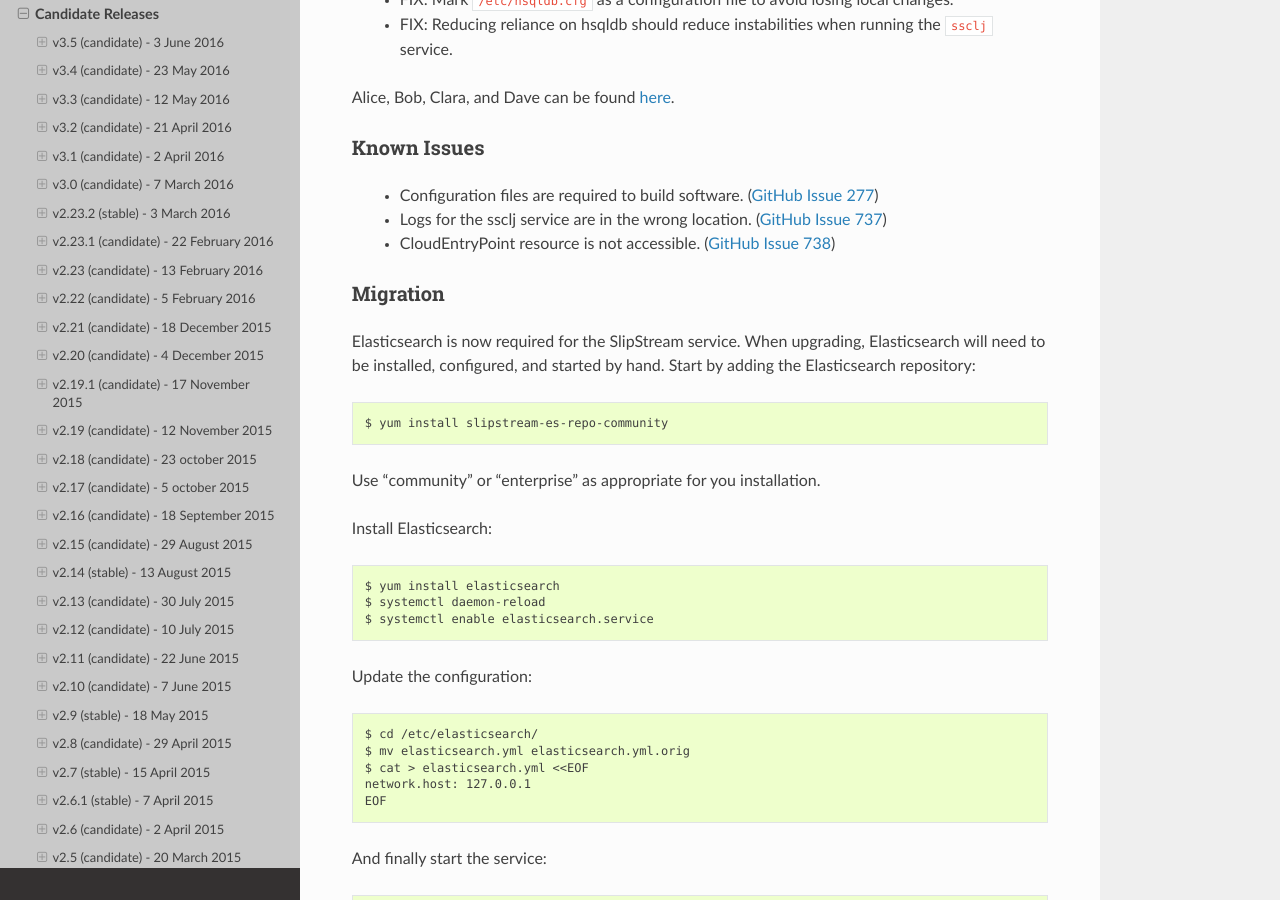
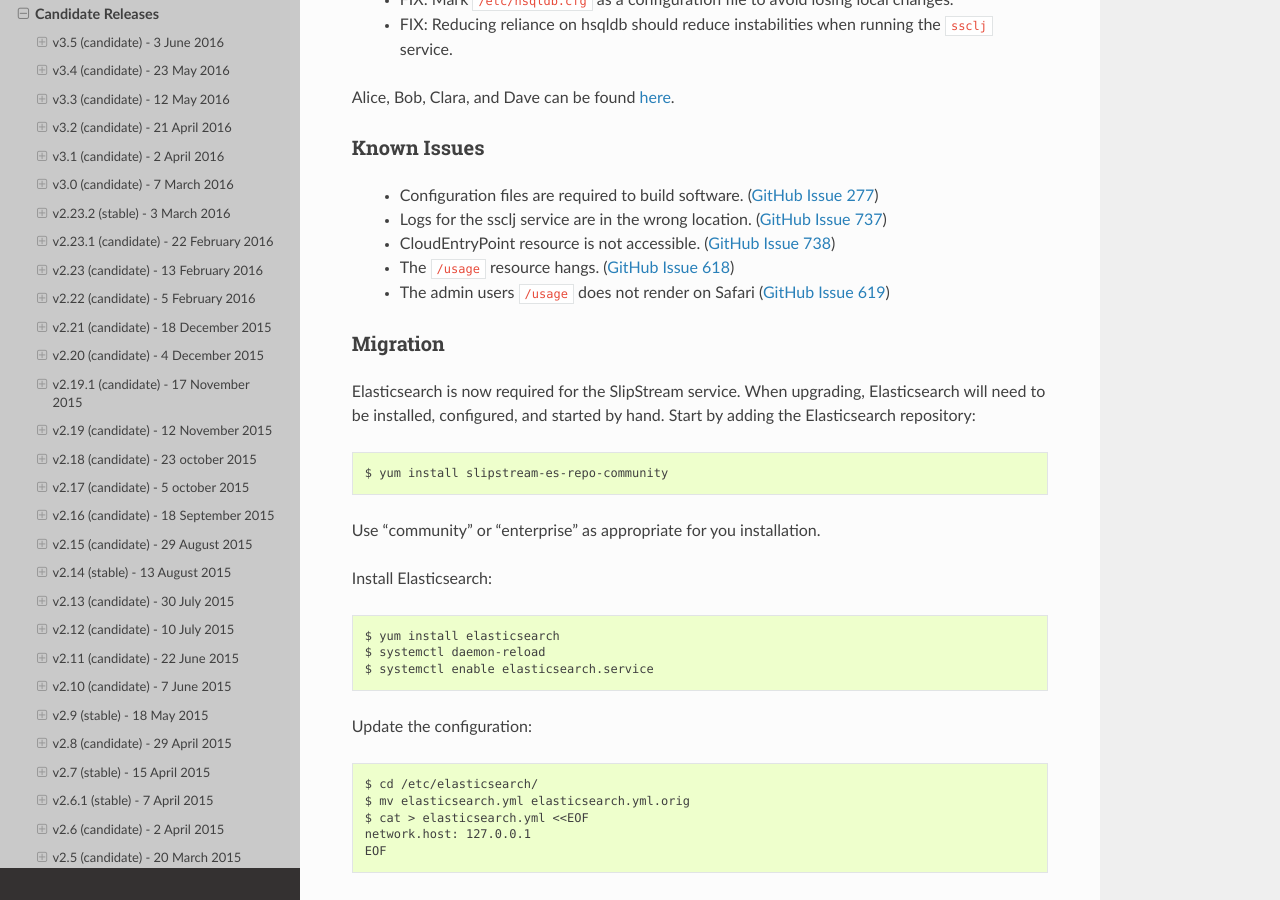
Before and after one commit to slipstream/SlipStreamDocumentation, a Sphinx documentation site: the page built from docs/release_notes/candidate_releases.rst, in a window 1280 px wide and 900 px high, scrolled down 1086 px. Built offline with Sphinx 7.4.7 and the Read the Docs theme 2.0.0, drawn with Linux system fonts in a browser that asks for light colours.

Commit message:
add known issues

```diff
--- a/docs/release_notes/candidate_releases.rst
+++ b/docs/release_notes/candidate_releases.rst
@@ -64,6 +64,11 @@
    <https://github.com/slipstream/SlipStreamServer/issues/737>`_)
  - CloudEntryPoint resource is not accessible. (`GitHub Issue 738
    <https://github.com/slipstream/SlipStreamServer/issues/738>`_)
+ - The ``/usage`` resource hangs. (`GitHub Issue 618
+   <https://github.com/slipstream/SlipStreamUI/issues/618>`_)
+ - The admin users ``/usage`` does not render on Safari (`GitHub Issue
+   619 <https://github.com/slipstream/SlipStreamUI/issues/619>`_)
+
 
 Migration
 ~~~~~~~~~
```
